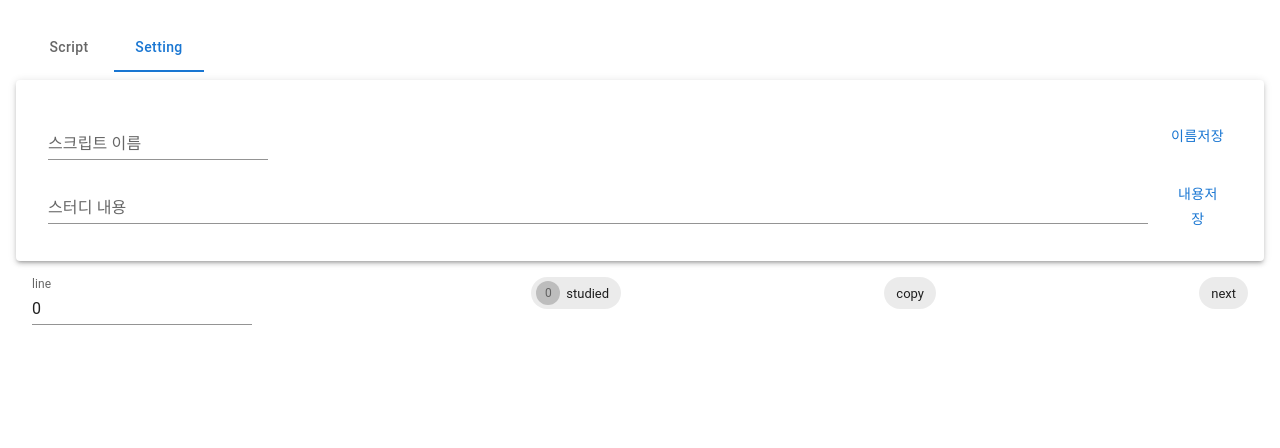
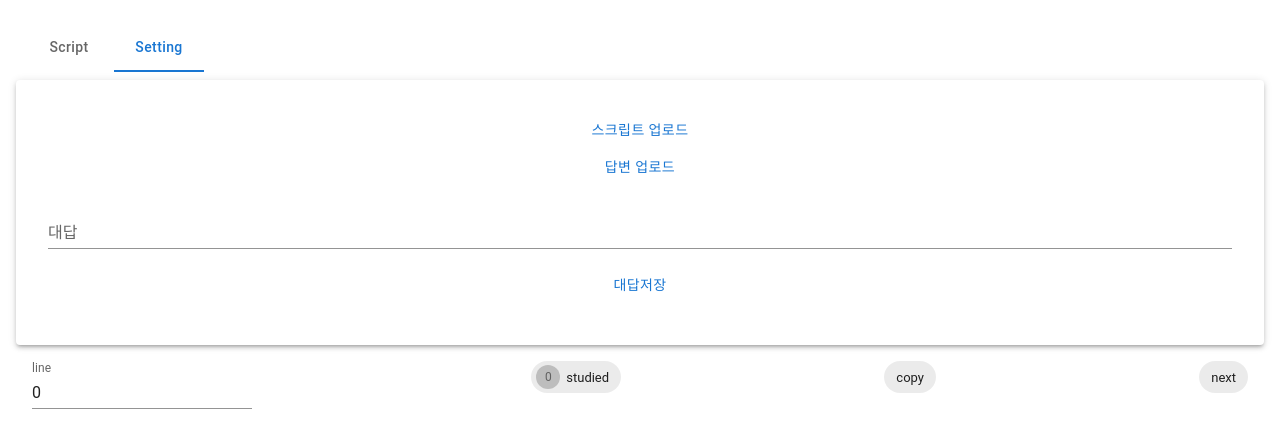
Before and after one commit to nacamp/js-react-eng, a React (Create React App) app: page / in a window 1280 px wide. Both pictures are taken after a click on the tab "Setting". Shown: the top 448 px of the page. Built offline with nearby package versions, Linux system fonts and the light colour scheme.

Commit message:
[feature]script,스터디한내용을 업로드해서 공부할수있게 변경

```diff
--- a/src/Main.tsx
+++ b/src/Main.tsx
@@ -165,34 +165,28 @@ function Question({ idx, kr, en, onChange }: any) {
 
 function Main() {
   const scrollBoxRef = useRef<HTMLUListElement>();
-  const [scriptName, setScriptName] = useState<string>('');
   const [data, setData] = useState<any>([]);
-  const getData = (name: string) => {
-    console.log(`xxxxscript/${name}.json`);
-    fetch(`script/${name}.json`, {
-      headers: {
-        'Content-Type': 'application/json',
-        Accept: 'application/json',
-      },
-    })
-      .then(function (response) {
-        return response.json();
-      })
-      .then(function (myJson) {
-        setData(myJson);
-      });
-  };
+  // const getData = (name: string) => {
+  //   fetch(`script/${name}.json`, {
+  //     headers: {
+  //       'Content-Type': 'application/json',
+  //       Accept: 'application/json',
+  //     },
+  //   })
+  //     .then(function (response) {
+  //       return response.json();
+  //     })
+  //     .then(function (myJson) {
+  //       setData(myJson);
+  //     });
+  // };
 
   // 내가 공부한 자료
   const [studiedData, setStudiedData] = useState<any>({});
 
-  function loadData(){
-    const _scriptName:string|null = localStorage.getItem('scriptName');
-    if(_scriptName){
-      setScriptName(_scriptName);
-      getData(_scriptName);
-      setStudiedData(JSON.parse(localStorage.getItem(`${_scriptName}-data`) || '{}'));
-    }
+  function loadData() {
+    setData(JSON.parse(localStorage.getItem('script') || '{}'));
+    setStudiedData(JSON.parse(localStorage.getItem('answer') || '{}'));
   }
 
   useEffect(() => {
@@ -248,14 +242,50 @@ function Main() {
     setTabId(newValue);
   };
 
+  const [scriptData, setScriptData] = useState<string>('');
   const [rawStudiedData, setRawStudiedData] = useState<string>('');
-  const handleSave = (type:string) => {
-    if(type ==='ScriptName'){
-      localStorage.setItem('scriptName', scriptName);
-    } else if(type ==='StudiedData'){
-      localStorage.setItem(`${scriptName}-data`, rawStudiedData);
+  const handleSave = (type: string) => {
+    if (type === 'ScriptData') {
+      localStorage.setItem('script', scriptData);
+    } else if (type === 'StudiedData') {
+      localStorage.setItem(`answer`, rawStudiedData);
     }
     loadData();
+  };
+
+  const fileInput1: any = React.useRef(null);
+  const fileInput2: any = React.useRef(null);
+
+  const handleButtonClick1 = (e: any) => {
+    fileInput1.current?.click();
+  };
+  const handleButtonClick2 = (e: any) => {
+    fileInput2.current?.click();
+  };
+
+  const handleChange1 = (e: any) => {
+    console.log(e.target.files[0]);
+    console.log(URL.createObjectURL(e.target.files[0]));
+    let fileReader = new FileReader();
+    fileReader.onload = () => {
+      const fileData: string = fileReader.result as string;
+      // console.log('xxxx',fileData);
+      localStorage.setItem('script', fileData);
+      loadData();
+    };
+    fileReader.readAsText(e.target.files[0]);
+  };
+  const handleChange2 = (e: any) => {
+    console.log(e.target.files[0]);
+    console.log(URL.createObjectURL(e.target.files[0]));
+    let fileReader = new FileReader();
+    fileReader.onload = () => {
+      const fileData: string = fileReader.result as string;
+      // console.log('xxxx',fileData);
+      localStorage.setItem('answer', fileData);
+      loadData();
+    };
+    fileReader.readAsText(e.target.files[0]);
   };
 
   return (
@@ -297,27 +327,21 @@ function Main() {
             <Box
               sx={{
                 display: 'flex',
-                flexDirection: 'row',
+                flexDirection: 'column',
                 justifyContent: 'space-between',
                 mt: 2,
                 mx: 2,
               }}
             >
-              <TextField
-                label="스크립트 이름"
-                value={scriptName}
-                variant="standard"
-                sx={{ mr: 2 }}
-                onChange={(event: React.ChangeEvent<HTMLInputElement>) => {
-                  setScriptName(event.target.value);
-                }}
-              />
-              <Button onClick={(e) => handleSave('ScriptName')}>이름저장</Button>
+              <Button onClick={handleButtonClick1}>스크립트 업로드</Button>
+              <Button onClick={handleButtonClick2}>답변 업로드</Button>
+              <input type="file" ref={fileInput1} onChange={(e: any) => handleChange1(e)} style={{ display: 'none' }} />
+              <input type="file" ref={fileInput2} onChange={(e: any) => handleChange2(e)} style={{ display: 'none' }} />
             </Box>
             <Box
               sx={{
                 display: 'flex',
-                flexDirection: 'row',
+                flexDirection: 'column',
                 justifyContent: 'space-between',
                 mt: 2,
                 mx: 2,
@@ -326,15 +350,17 @@ function Main() {
               <TextField
                 multiline
                 fullWidth
-                label="스터디 내용"
+                label="대답"
                 variant="standard"
                 value={rawStudiedData}
-                sx={{ mr: 2}}
+                sx={{ mr: 2 }}
                 onChange={(event: React.ChangeEvent<HTMLInputElement>) => {
                   setRawStudiedData(event.target.value);
                 }}
               />
-              <Button sx={{flexBasis:'72px'}} onClick={(e) => handleSave('StudiedData')}>내용저장</Button>
+              <Button sx={{ flexBasis: '72px' }} onClick={(e) => handleSave('StudiedData')}>
+                대답저장
+              </Button>
             </Box>
           </CardContent>
         </Card>
@@ -360,7 +386,7 @@ function Main() {
             setLine(+event.target.value);
           }}
         />
-        <Chip avatar={<Avatar>{studiedMaxLine}</Avatar>} label="studied" />
+        <Chip avatar={<Avatar>{studiedMaxLine}</Avatar>} label="studied" onClick={(e) => {setPrevData(data.slice(0, studiedMaxLine));setLine(studiedMaxLine)}} />
         <Chip label="copy" onClick={(e) => handleCopy()} />
         <Chip label="next" onClick={(e) => handleNext()} />
       </Box>
```
